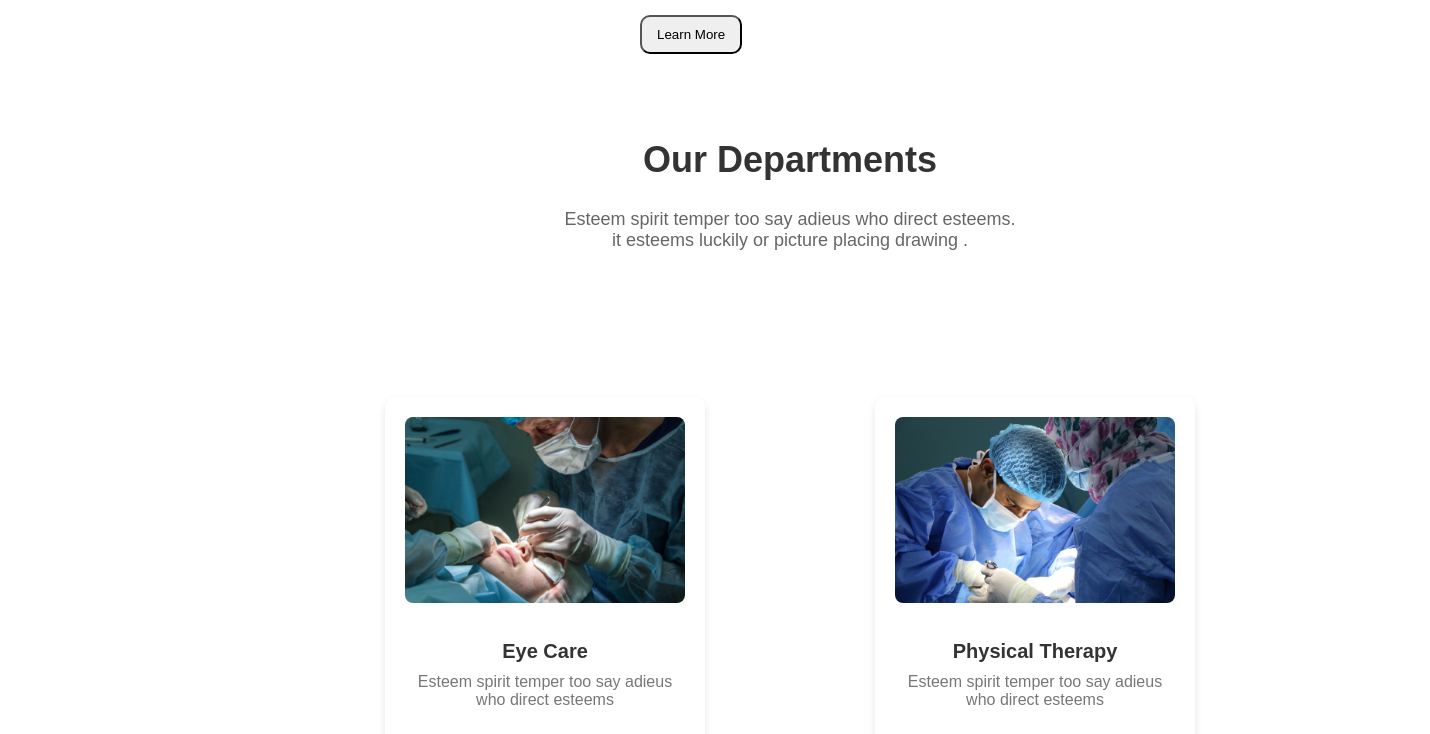
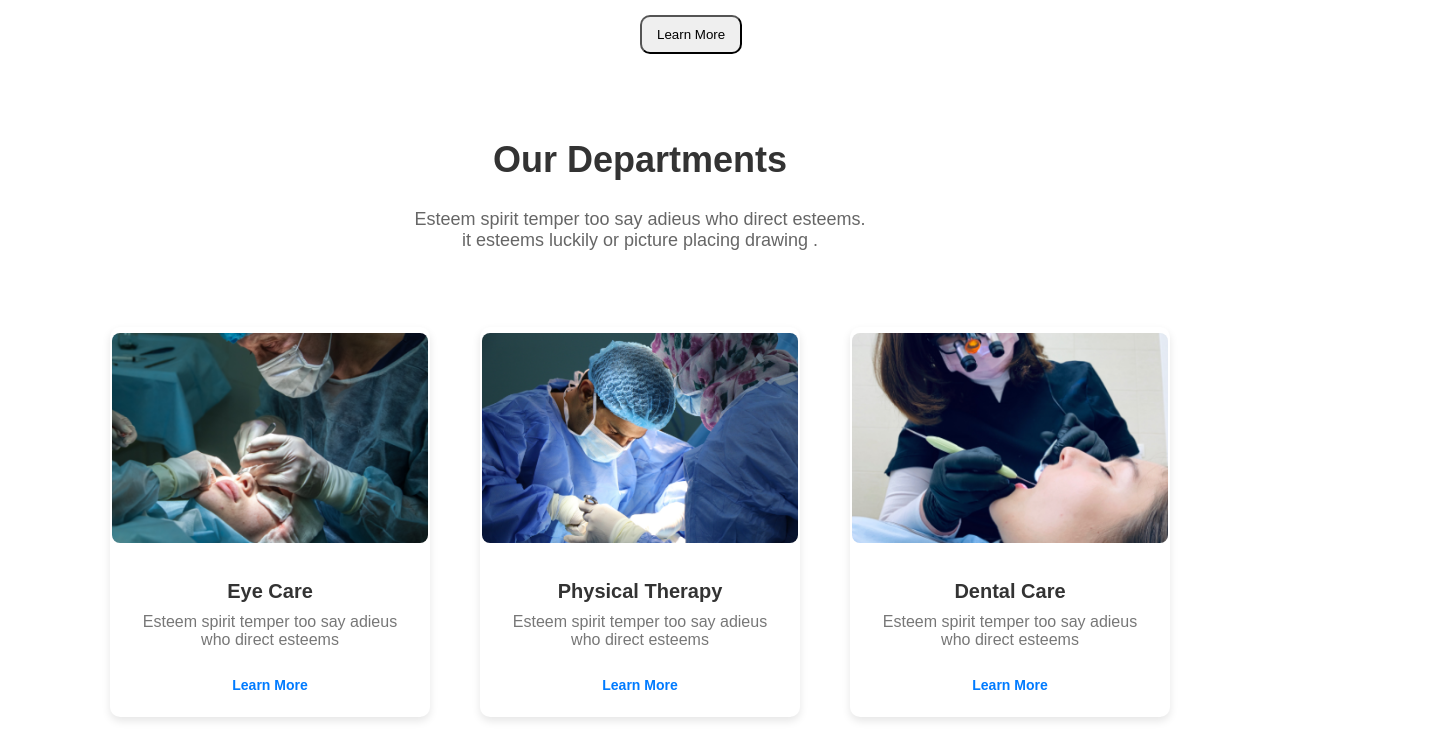
Before and after one commit to razon4681/my-health-care-site-pro2, a plain HTML site: page index.html in a window 1280 px wide. Shown: the part 1872-2606 px from the top of the page, 1430 px wide, since content can reach past the window. Drawn offline with Linux system fonts and the light colour scheme.

Commit message:
updated css

```diff
--- a/style.css
+++ b/style.css
@@ -32,6 +32,14 @@ header {
 
 }
 
+header {
+  background-color: whitesmoke;
+  padding: 10px 20px;
+  color: #7e7070;
+
+}
+
+
 .left-icons img {
   width: 15px;
   height: 15px;
@@ -41,6 +49,7 @@ header {
 .left-icons {
   display: flex;
   align-items: center;
+
 }
 
 .right-info {
@@ -52,6 +61,7 @@ header {
 .right-info div {
   display: flex;
   align-items: center;
+
   gap: 8px;
 }
 
@@ -507,7 +517,14 @@ header {
   background-color: white;
   text-align: center;
   padding: 60px 20px;
-  margin-left: 150px;
+
+}
+.departments .container{
+  max-width: 1700px;
+  margin:0 auto ;
+  width: 100%;
+  justify-content: center;
+  align-items: center;
 
 }
 
@@ -529,9 +546,10 @@ header {
 
 .card {
   display: flex;
-  flex-wrap: wrap;
+  text-align: center;
   justify-content: center;
-  gap: 30px;
+  gap: 50px;
+
 
 
 }
@@ -539,11 +557,11 @@ header {
 .card1 {
   flex: 1 1 calc(33.333% - 40px);
   max-width: 320px;
-  margin: 70px;
+
   background-color: #fff;
   border-radius: 10px;
   box-shadow: 0 4px 8px rgba(0, 0, 0, 0.1);
-  padding: 20px;
+  padding: 6px 2px;
   transition: transform 0.3s ease;
 }
 
```
